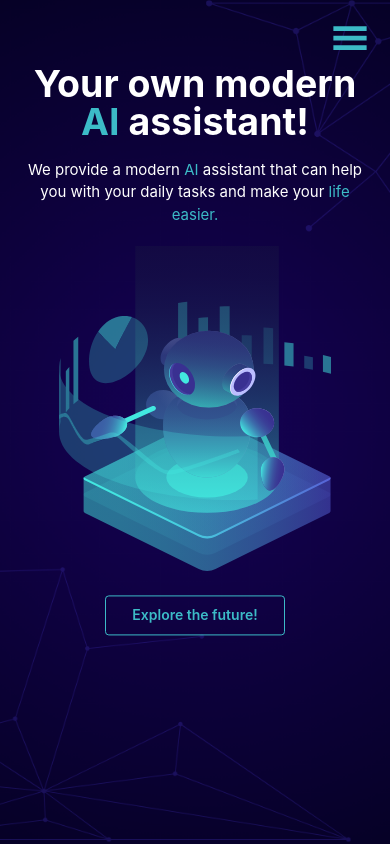
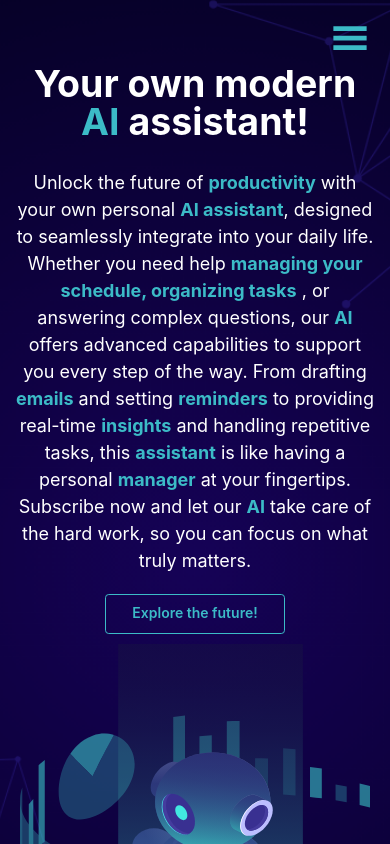
Before and after one commit to danilla-dev/Functional-form-module, a React (Vite) app in the folder client/: page / in a window 390 px wide. Shown: the top 844 px of the page. Built offline with nearby package versions, Linux system fonts and the light colour scheme.

Commit message:
Firtst steps to create a responsive for mobile and desktop header section.

```diff
--- a/client/src/App.jsx
+++ b/client/src/App.jsx
@@ -1,5 +1,5 @@
 import { useState } from 'react'
-import Header from './components/Header'
+import Header from './components/header/Header'
 import Main from './components/Main'
 import Footer from './components/Footer'
 import { Grid, GridItem } from '@chakra-ui/react'
--- a/client/src/components/Header.jsx
+++ /dev/null
@@ -1,137 +0,0 @@
-import React, { useRef, useState, useEffect } from 'react'
-import {
-	Image,
-	Box,
-	useBreakpointValue,
-	Center,
-	Heading,
-	Text,
-	Container,
-	Breadcrumb,
-	BreadcrumbItem,
-	BreadcrumbLink,
-	HStack,
-	Drawer,
-	DrawerBody,
-	DrawerFooter,
-	DrawerHeader,
-	DrawerOverlay,
-	DrawerContent,
-	DrawerCloseButton,
-	useDisclosure,
-	Button,
-	Stack,
-	VStack,
-	Flex,
-} from '@chakra-ui/react'
-import { Link, animateScroll } from 'react-scroll'
-import { GiHamburgerMenu } from 'react-icons/gi'
-import { motion } from 'framer-motion'
-
-import Navigation from './navigation/Navigation'
-
-import heroImageSM from '../assets/hero-img-sm.png'
-import heroImageLG from '../assets/hero-img-lg.png'
-import robotAI from '../assets/AIRobot.svg'
-
-const Header = () => {
-	const displaySize = useBreakpointValue({ base: 'mobile', md: 'tablet', lg: 'desktop' })
-	const isDesktop = displaySize === 'desktop'
-	const componentRef = useRef(null)
-
-	const [distanceFromTop, setDistanceFromTop] = useState(0)
-
-	useEffect(() => {
-		const calculateDistance = () => {
-			if (componentRef.current) {
-				const rect = componentRef.current.getBoundingClientRect()
-				const scrollTop = window.pageYOffset || document.documentElement.scrollTop
-				const distance = rect.bottom + scrollTop
-				setDistanceFromTop(distance)
-			}
-		}
-		calculateDistance()
-		window.addEventListener('resize', calculateDistance)
-		return () => {
-			window.removeEventListener('resize', calculateDistance)
-		}
-	}, [])
-
-	return (
-		<Flex direction='column' align='center' position='relative' id='Home' h='100%' w='100%' ref={componentRef}>
-			<Navigation isDesktop={isDesktop} />
-			<Box w='100%' h='100%' pos='absolute' top={0} left={0}>
-				<Image
-					src={isDesktop ? heroImageLG : heroImageSM}
-					boxSize='100%'
-					objectFit='cover'
-					alt='Background blue image'
-					zIndex={5}
-				/>
-			</Box>
-			<VStack spacing='2em' minH='100%' w='100%' zIndex={10} p='65px 1.5em'>
-				<Box textAlign='center' color='#FFFFFF'>
-					<motion.div
-						initial={{ opacity: 0, y: 180 }}
-						animate={{ opacity: 1, y: 0 }}
-						transition={{ ease: 'easeOut', duration: 1.1 }}
-					>
-						<Heading as='h1' size='4xl' mb='0.5em'>
-							Your own modern{' '}
-							<Text as='span' color='#3cbbc7'>
-								AI
-							</Text>{' '}
-							assistant!
-						</Heading>
-					</motion.div>
-					<motion.div
-						initial={{ opacity: 0, y: 150 }}
-						animate={{ opacity: 1, y: 0 }}
-						transition={{ ease: 'easeOut', duration: 1.1, delay: 0.8 }}
-					>
-						<Text fontSize={15}>
-							We provide a modern{' '}
-							<Text as='span' color='#3cbbc7'>
-								AI{' '}
-							</Text>{' '}
-							assistant that can help you with your daily tasks and make your{' '}
-							<Text as='span' color='#3cbbc7'>
-								life easier.
-							</Text>
-						</Text>
-					</motion.div>
-				</Box>
-				<Box>
-					<Image size='sm' src={robotAI} />
-				</Box>
-				<motion.div
-					initial={{ y: 0 }}
-					animate={{ y: 10 }}
-					transition={{ duration: 1, delay: 0, repeat: Infinity, repeatType: 'reverse', bounce: 0.2 }}
-				>
-					<Box>
-						<Button
-							variant='outline'
-							color='#3cbbc7'
-							size='lg'
-							borderColor='#3cbbc7'
-							w='180px'
-							h='40px'
-							fontSize={14}
-							_hover={{
-								borderColor: '#FFFFFF',
-								bgColor: '#368CDD44',
-								color: '#FFFFFF',
-							}}
-							onClick={() => animateScroll.scrollTo(distanceFromTop + 2)}
-						>
-							Explore the future!
-						</Button>
-					</Box>
-				</motion.div>
-			</VStack>
-		</Flex>
-	)
-}
-
-export default Header
--- /dev/null
+++ b/client/src/components/header/Header.jsx
@@ -0,0 +1,66 @@
+import React, { useRef, useState, useEffect } from 'react'
+import {
+	Image,
+	Box,
+	useBreakpointValue,
+	Stack,
+	Flex,
+} from '@chakra-ui/react'
+
+import Navigation from '../navigation/Navigation'
+import HeaderText from './HeaderText'
+import HeaderImage from './HeaderImage'
+
+import heroImageSM from '../../assets/hero-img-sm.png'
+import heroImageLG from '../../assets/hero-img-lg.png'
+
+
+
+
+
+const Header = () => {
+	const displaySize = useBreakpointValue({ base: 'mobile', md: 'tablet', lg: 'desktop' })
+	const isDesktop = displaySize === 'desktop'
+	const componentRef = useRef(null)
+
+	const [distanceFromTop, setDistanceFromTop] = useState(0)
+
+	useEffect(() => {
+		const calculateDistance = () => {
+		  if (componentRef.current) {
+			const rect = componentRef.current.getBoundingClientRect()
+			const scrollTop = window.pageYOffset || document.documentElement.scrollTop
+			const distance = rect.bottom + scrollTop
+			setDistanceFromTop(distance)
+		  }
+		}
+		calculateDistance()
+		window.addEventListener('resize', calculateDistance)
+		return () => {
+		  window.removeEventListener('resize', calculateDistance)
+		}
+	  }, [])
+
+
+	return (
+		<Flex direction='column' align='center' position='relative' id='Home' h='100%' w='100%' ref={componentRef}>
+			<Navigation isDesktop={isDesktop} />
+			<Box w='100%' h='100%' pos='absolute' top={0} left={0}>
+				<Image
+					src={isDesktop ? heroImageLG : heroImageSM}
+					boxSize='100%'
+					objectFit='cover'
+					alt='Background blue image'
+					zIndex={5}
+				/>
+			</Box>
+			<Stack direction={isDesktop ? 'row' : 'column'} align='center' justify={ isDesktop ? 'space-between' : 'center'} wrap="wrap" spacing='1em' minH='100%' w='100%' maxW={1400} zIndex={10} p='65px 1.5em'>
+				<HeaderText isDesktop={isDesktop} distance={distanceFromTop}/>
+				<HeaderImage isDesktop={isDesktop} />
+
+			</Stack>
+		</Flex>
+	)
+}
+
+export default Header
--- /dev/null
+++ b/client/src/components/header/HeaderButton.jsx
@@ -0,0 +1,32 @@
+import {
+	Box,
+	Button,
+} from '@chakra-ui/react'
+import { motion } from 'framer-motion'
+import {  animateScroll } from 'react-scroll'
+
+
+const HeaderButton = ({distance}) => {
+	return (
+		<Box mt='1em'>
+				<Button
+					variant='outline'
+					color='#3cbbc7'
+					size='lg'
+					borderColor='#3cbbc7'
+					w='180px'
+					h='40px'
+					fontSize={14}
+					_hover={{
+						borderColor: '#FFFFFF',
+						bgColor: '#368CDD44',
+						color: '#FFFFFF',
+					}}
+					onClick={() => animateScroll.scrollTo(distance + 2)}
+				>
+					Explore the future!
+				</Button>
+	</Box>
+	)
+}
+export default HeaderButton
--- /dev/null
+++ b/client/src/components/header/HeaderImage.jsx
@@ -0,0 +1,14 @@
+import React from 'react'
+import {
+	Box,
+    Image
+} from '@chakra-ui/react'
+import robotAI from '../../assets/AIRobot.svg'
+
+const HeaderImage = ({isDesktop}) => {
+	return(
+		<Box w='100%' maxW={isDesktop ? '40%' : 350}>
+			<Image src={robotAI}  h='100%' w='100%' />
+		</Box>)
+}
+export default HeaderImage
--- /dev/null
+++ b/client/src/components/header/HeaderText.jsx
@@ -0,0 +1,45 @@
+import React from 'react'
+import {
+	Box,
+	Heading,
+	Text,
+	VStack
+} from '@chakra-ui/react'
+import { motion } from 'framer-motion'
+import HeaderButton from './HeaderButton'
+
+const HeaderText = ({isDesktop, distance}) => {
+
+
+	return (
+		<VStack  color='#FFFFFF' maxW={isDesktop && "55%"} align={isDesktop ? 'start' : 'center'}  spacing='1em'>
+		<motion.div
+			initial={{ opacity: 0, x: 180 }}
+			animate={{ opacity: 1, x: 0 }}
+			transition={{ ease: 'easeOut', duration: 1.5 }}
+		>
+			<Heading as='h1' size='4xl' mb='0.5em'  textAlign={!isDesktop && 'center'}>
+				Your own modern{' '}
+				<Text as='span' color='#3cbbc7'>
+					AI
+				</Text>{' '}
+				assistant!
+			</Heading>
+		</motion.div>
+		<motion.div
+			initial={{ opacity: 0, x: -150 }}
+			animate={{ opacity: 1, x: 0 }}
+			transition={{ ease: 'easeOut', duration: 1.5, delay: 1.2 }}
+		>
+			<Text fontSize={18} fontWeight={400}  textAlign={!isDesktop && 'center'}>
+			Unlock the future of <Text color='#3cbbc7' as="strong">productivity</Text >  with your own personal <Text color='#3cbbc7'  as="strong">AI assistant</Text>, designed to seamlessly integrate into your daily life. Whether you need help <Text color='#3cbbc7'  as="strong">managing your schedule, organizing tasks</Text > , or answering complex questions, our <Text color='#3cbbc7'  as="strong">AI</Text > offers advanced capabilities to support you every step of the way. From drafting <Text color='#3cbbc7'  as="strong">emails</Text > and setting <Text color='#3cbbc7' as="strong">reminders</Text > to providing real-time <Text color='#3cbbc7'  as="strong">insights</Text > and handling repetitive tasks, this <Text color='#3cbbc7'  as="strong">assistant</Text > is like having a personal  <Text color='#3cbbc7'  as="strong">manager</Text > at your fingertips.
+
+Subscribe now and let our <Text color='#3cbbc7'  as="strong">AI</Text > take care of the hard work, so you can focus on what truly matters.
+
+			</Text>
+		</motion.div>
+		<HeaderButton distance={distance} />
+	</VStack>
+	)
+}
+export default HeaderText
```
